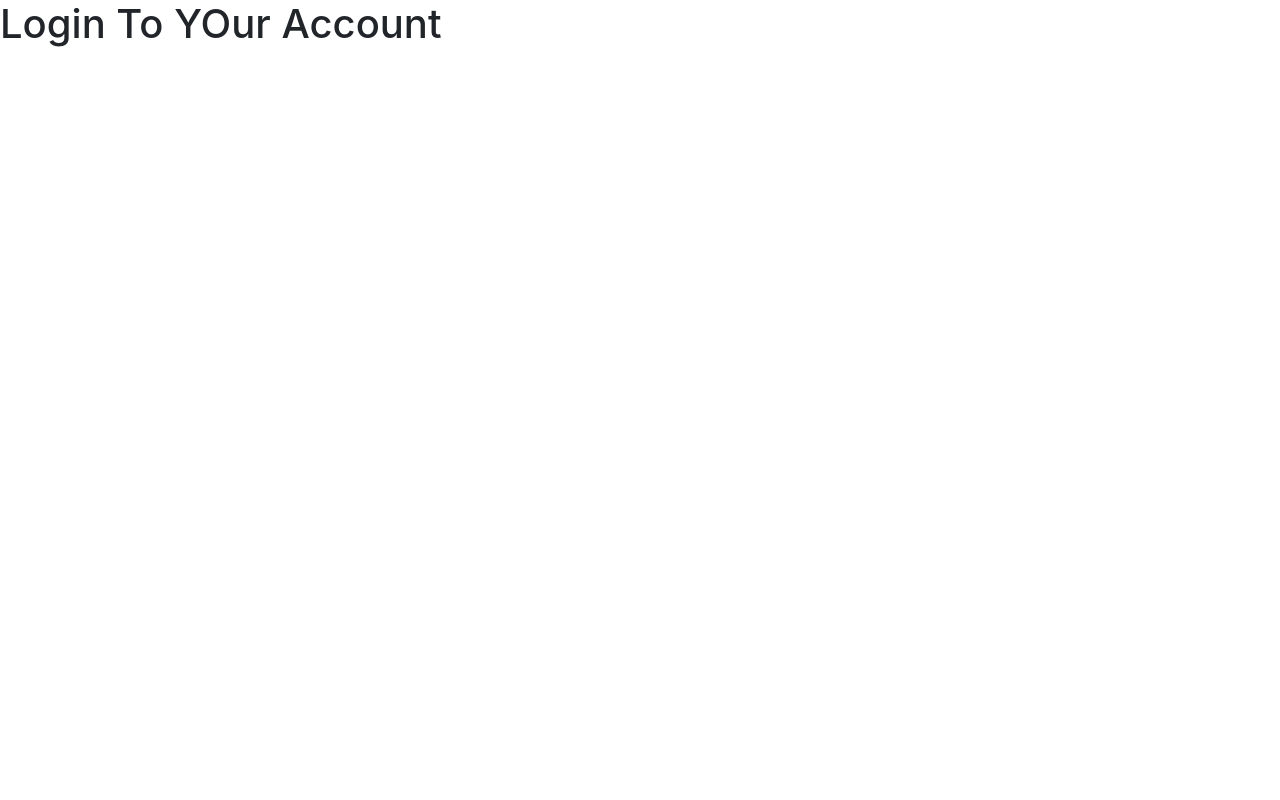
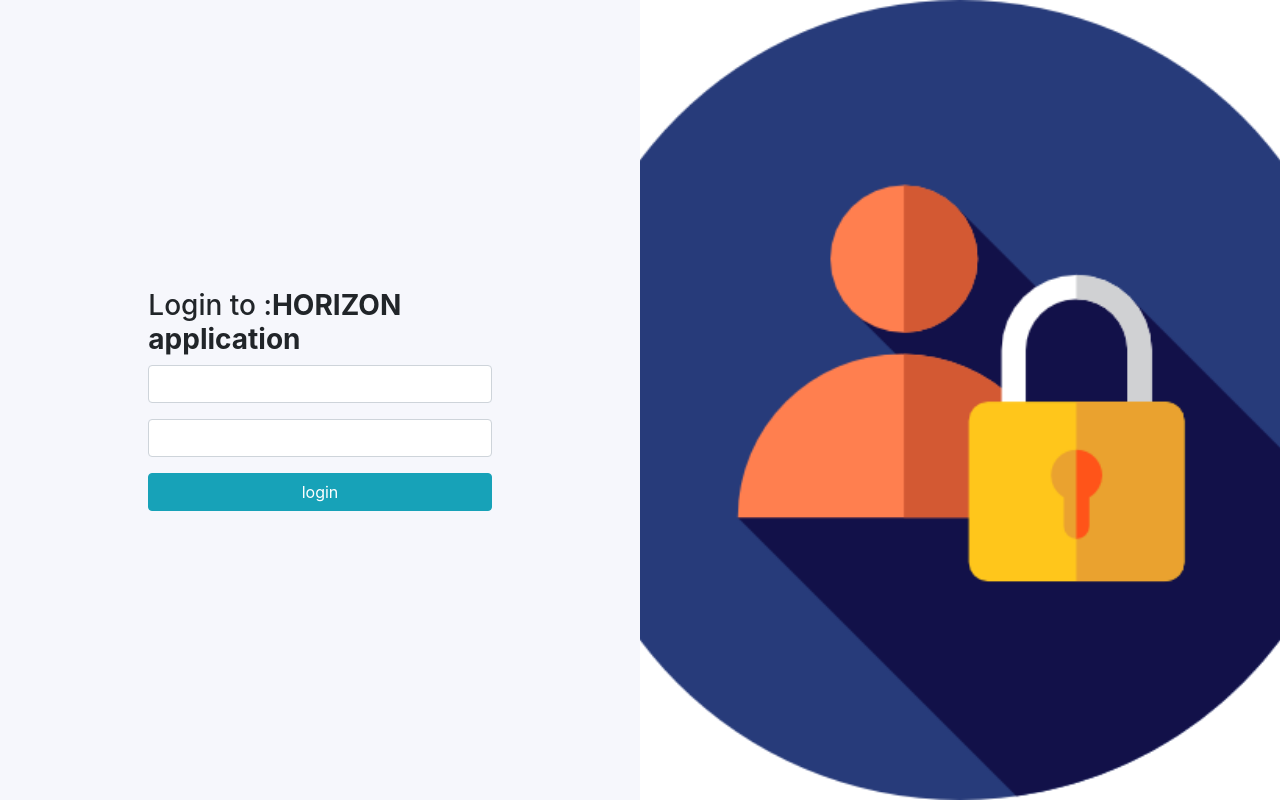
Before and after one commit to Bla0CK/web2, a plain HTML site: page login.html in a window 1280 px wide. Drawn offline with nearby package versions, Linux system fonts and the light colour scheme.

Commit message:
login page fixed

```diff
--- a/css/style.css
+++ b/css/style.css
@@ -0,0 +1,23 @@
+.bg-image {
+  background-image: url(../image/login.png);
+  background-size: cover;
+  background-position: center;
+}
+.half,
+.half .container > .row {
+  height: 100vh;
+  min-height: 700px;
+}
+/*style pour les interface mbile */
+@media (max-width: 991.98px) {
+  .half .bg {
+    height: 200px;
+  }
+}
+.half .contents {
+  background: #f6f7fc;
+}
+.half .contents,
+.half .bg {
+  width: 50%;
+}
--- a/login.html
+++ b/login.html
@@ -8,6 +8,8 @@
       name="viewport"
       content="width=device-width, initial-scale=1, shrink-to-fit=no"
     />
+    <!-- link style  CSS -->
+    <link rel="stylesheet" href="css/style.css" />
 
     <!-- Bootstrap CSS -->
     <link
@@ -18,7 +20,41 @@
     />
   </head>
   <body>
-    <h1>Login To YOur Account</h1>
+    <div class="d-lg-flex half">
+      <div class="bg order-2 order-md-2 bg-image"></div>
+      <div class="contents order-1 order-md-1">
+        <div class="container">
+          <div class="row align-items-center justify-content-center">
+            <div class="col-md-7">
+              <h3>Login to :<strong>HORIZON application</strong></h3>
+              <form action="index.html" method="post">
+                <div class="form-group first">
+                  <input
+                    type="email"
+                    id="email"
+                    name="email"
+                    class="form-control"
+                  />
+                </div>
+                <div class="form-group last mb-3">
+                  <input
+                    type="password"
+                    id="password"
+                    name="password"
+                    class="form-control"
+                  />
+                </div>
+                <input
+                  type="submit"
+                  value="login"
+                  class="btn btn-info btn-block"
+                />
+              </form>
+            </div>
+          </div>
+        </div>
+      </div>
+    </div>
 
     <!-- Optional JavaScript -->
     <!-- jQuery first, then Popper.js, then Bootstrap JS -->
```
Also changed, not shown: image/login.png (added).
